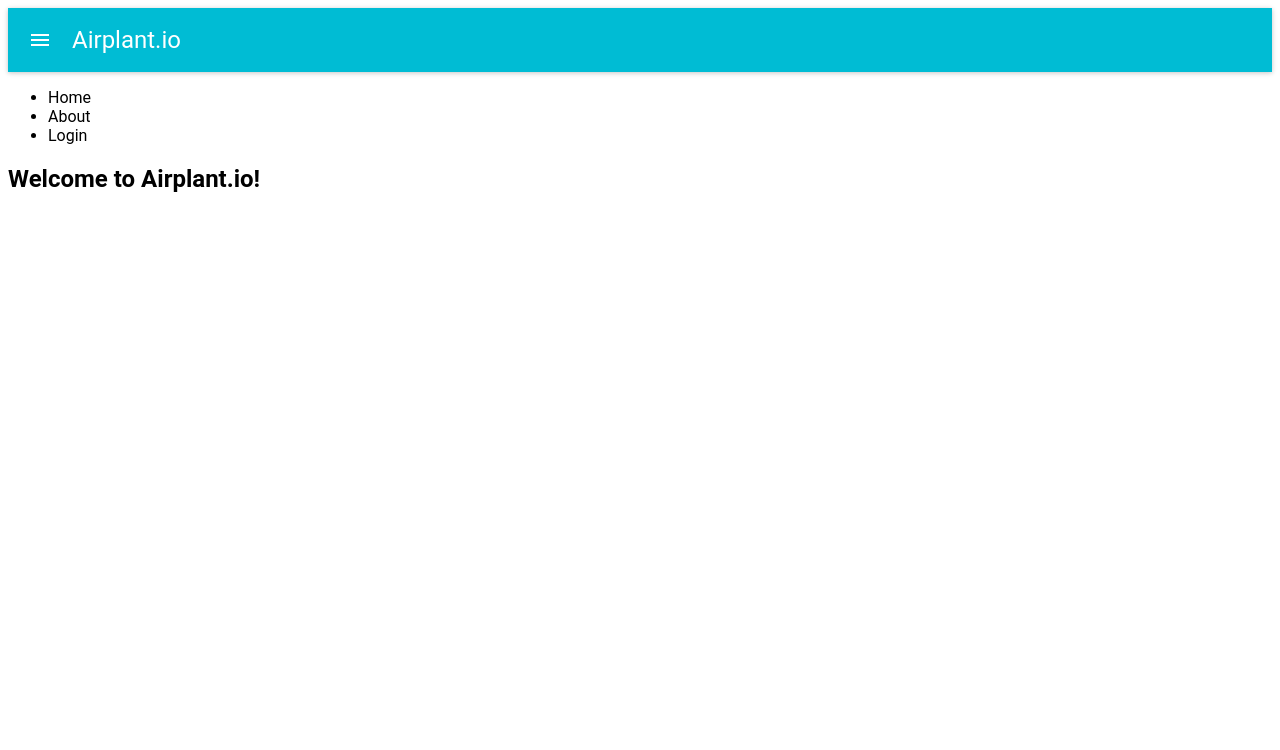
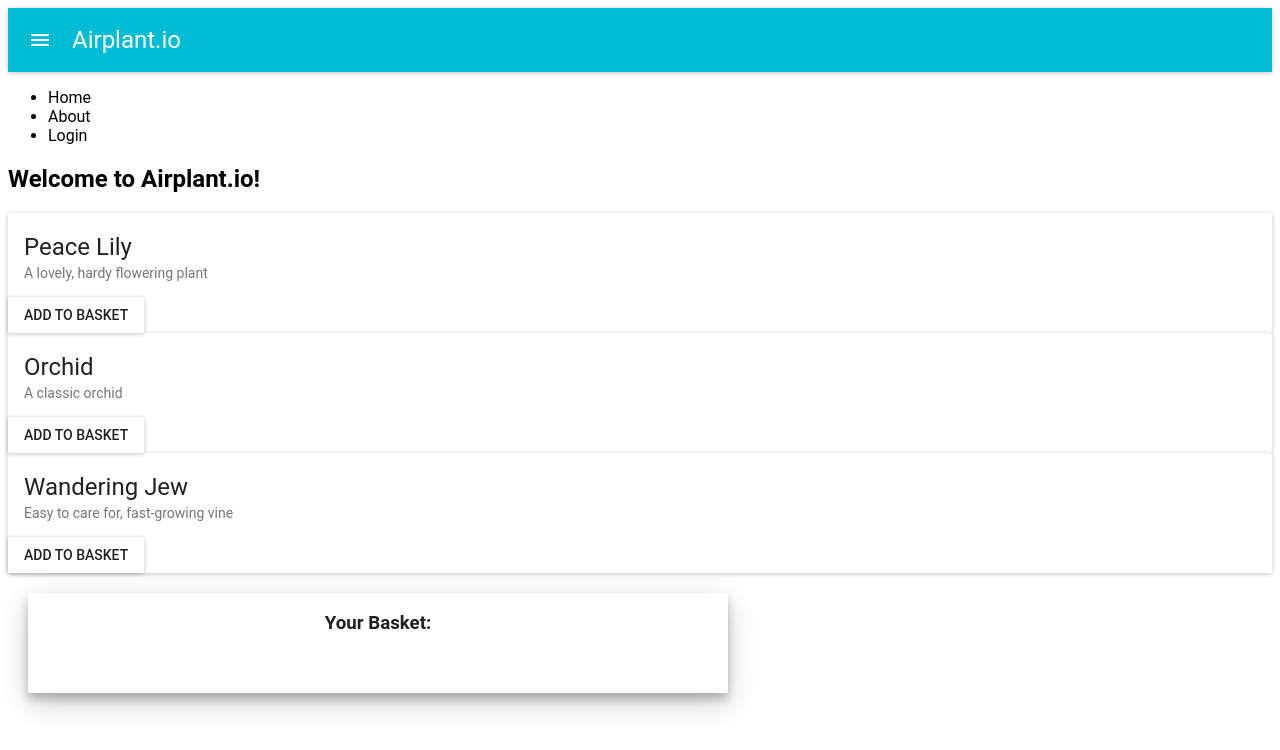
Before and after one commit to katreinhart/verbose-broccoli, a React app: page / in a window 1280 px wide. Shown: the top 750 px of the page. Built offline with nearby package versions, Linux system fonts and the light colour scheme; the HTML template or start-up script is replaced by a standard one.

Commit message:
Add redux

```diff
--- a/package.json
+++ b/package.json
@@ -18,8 +18,10 @@
     "material-ui": "^0.18.6",
     "react": "^15.6.1",
     "react-dom": "^15.6.1",
+    "react-redux": "^5.0.5",
     "react-router": "^4.1.1",
     "react-tap-event-plugin": "^2.0.1",
+    "redux": "^3.7.2",
     "validator": "^8.0.0"
   },
   "devDependencies": {
--- /dev/null
+++ b/src/actions/index.js
@@ -0,0 +1,16 @@
+export const ADD_PLANT_TO_BASKET = 'ADD_PLANT_TO_BASKET';
+export const REMOVE_PLANT_FROM_BASKET = 'REMOVE_PLANT_FROM_BASKET';
+
+export function putPlantInBasket(id) {
+  return{
+    type: ADD_PLANT_TO_BASKET,
+    id: id
+  }
+}
+
+export function removePlantFromBasket(id) {
+  return {
+    type: REMOVE_PLANT_FROM_BASKET,
+    id: id
+  }
+}
--- a/src/components/App.js
+++ b/src/components/App.js
@@ -2,7 +2,7 @@ import React, { Component } from 'react';
 import MuiThemeProvider from 'material-ui/styles/MuiThemeProvider';
 
 import Header from './header';
-
+import PlantBasket from './PlantBasket';
 import PlantContainer from './PlantContainer';
 
 import './styles.scss';
@@ -15,8 +15,8 @@ export default class App extends Component {
           <Header />
           <h2>Welcome to Airplant.io!</h2>
           <PlantContainer />
+          <PlantBasket />
         </div>
-
       </MuiThemeProvider>
     )
   }
--- a/src/components/Plant.js
+++ b/src/components/Plant.js
@@ -1,15 +1,34 @@
 import React, { Component } from 'react';
 import { Card, CardTitle } from 'material-ui/Card';
+import RaisedButton from 'material-ui/RaisedButton';
+import { connect} from 'react-redux';
 
+import { putPlantInBasket } from '../actions';
 import Button from './Button';
 
-export default class Plant extends Component {
+class Plant extends Component {
+
+  addPlantToBasket() {
+    console.log("Add " + this.props.name + " to shopping basket");
+    putPlantInBasket(this.props.id);
+  }
   render() {
     return(
       <Card className="container">
-        <CardTitle title={this.props.name} subtitle="This is the home page." />
-        <Button />
+        <CardTitle title={this.props.name} subtitle={this.props.description} />
+        <RaisedButton
+          onClick={() => this.addPlantToBasket(this.props.id)}
+          label="Add to basket"
+        />
       </Card>
     )
   }
 }
+
+function mapStateToProps(state) {
+  return {
+    plantBasket: state.plantBasket
+  }
+}
+
+export default connect(mapStateToProps, { putPlantInBasket })(Plant);
--- /dev/null
+++ b/src/components/PlantBasket.js
@@ -0,0 +1,34 @@
+import React, { Component } from 'react';
+import { connect } from 'react-redux';
+import Paper from 'material-ui/Paper';
+
+const style = {
+  minHeight: 100,
+  width: 700,
+  margin: 20,
+  textAlign: 'center',
+  display: 'inline-block',
+}
+
+class PlantBasket extends Component {
+  render() {
+    return(
+      <Paper style={style} zDepth={3}>
+        <h3>Your Basket:</h3>
+        {
+          this.props.plantBasket.map((plant, id) => {
+            return <Plant key={id} name={plant.name} />
+          })
+        }
+      </Paper>
+    )
+  }
+}
+
+function mapStateToProps(state) {
+  return{
+    plantBasket: state.plantBasket
+  }
+}
+
+export default connect(mapStateToProps, {})(PlantBasket)
--- a/src/components/PlantContainer.js
+++ b/src/components/PlantContainer.js
@@ -1,24 +1,30 @@
 import React, { Component } from 'react';
+import { connect } from 'react-redux';
+
 import plantList from './data/plants.json';
 
 import Plant from './plant';
 
-export default class PlantContainer extends Component {
-  constructor() {
-    super();
-    this.state = {
-      plants: plantList
-    }
-  }
+class PlantContainer extends Component {
+
   render() {
     return(
       <div>
         {
-          this.state.plants.map((name, id) => {
-            <Plant key={id} name={name} />
+          plantList.map((plant, id) => {
+            console.log("plant " + plant.name);
+            return(<Plant key={id} name={plant.name} description={plant.description}/>)
           })
         }
       </div>
     )
   }
 }
+
+function mapStateToProps(state) {
+  return {
+    state
+  }
+}
+
+export default connect(mapStateToProps)(PlantContainer)
--- a/src/index.js
+++ b/src/index.js
@@ -1,9 +1,19 @@
 import React from 'react';
 import ReactDOM from 'react-dom';
+import { createStore } from 'redux';
+import { Provider, connect } from 'react-redux';
 
 import App from './components/App';
+import rootReducer from './reducers';
+
+const store = createStore(
+  rootReducer,
+  window.__REDUX_DEVTOOLS_EXTENSION__ && window.__REDUX_DEVTOOLS_EXTENSION__()
+);
 
 ReactDOM.render(
-  <App />,
+  <Provider store={store}>
+    <App />
+  </Provider>,
   document.getElementById('root')
 );
--- /dev/null
+++ b/src/reducers/PlantBasket.js
@@ -0,0 +1,17 @@
+import { ADD_PLANT_TO_BASKET, REMOVE_PLANT_FROM_BASKET } from '../actions';
+
+function plantBasket(state = [], action) {
+  switch (action.type) {
+    case ADD_PLANT_TO_BASKET:
+      // console.log(action);
+      putPlantInBasket(action.plant);
+      return state;
+    case REMOVE_PLANT_FROM_BASKET:
+      // remove the dang plant
+      return state;
+    default:
+      return state;
+  }
+}
+
+export default plantBasket;
--- /dev/null
+++ b/src/reducers/index.js
@@ -0,0 +1,6 @@
+import { combineReducers } from 'redux';
+import plantBasket from './PlantBasket';
+
+const rootReducer = combineReducers({plantBasket});
+
+export default rootReducer;
```
Also changed, not shown: 2 other files (tests, documents, lock files or other folders).
